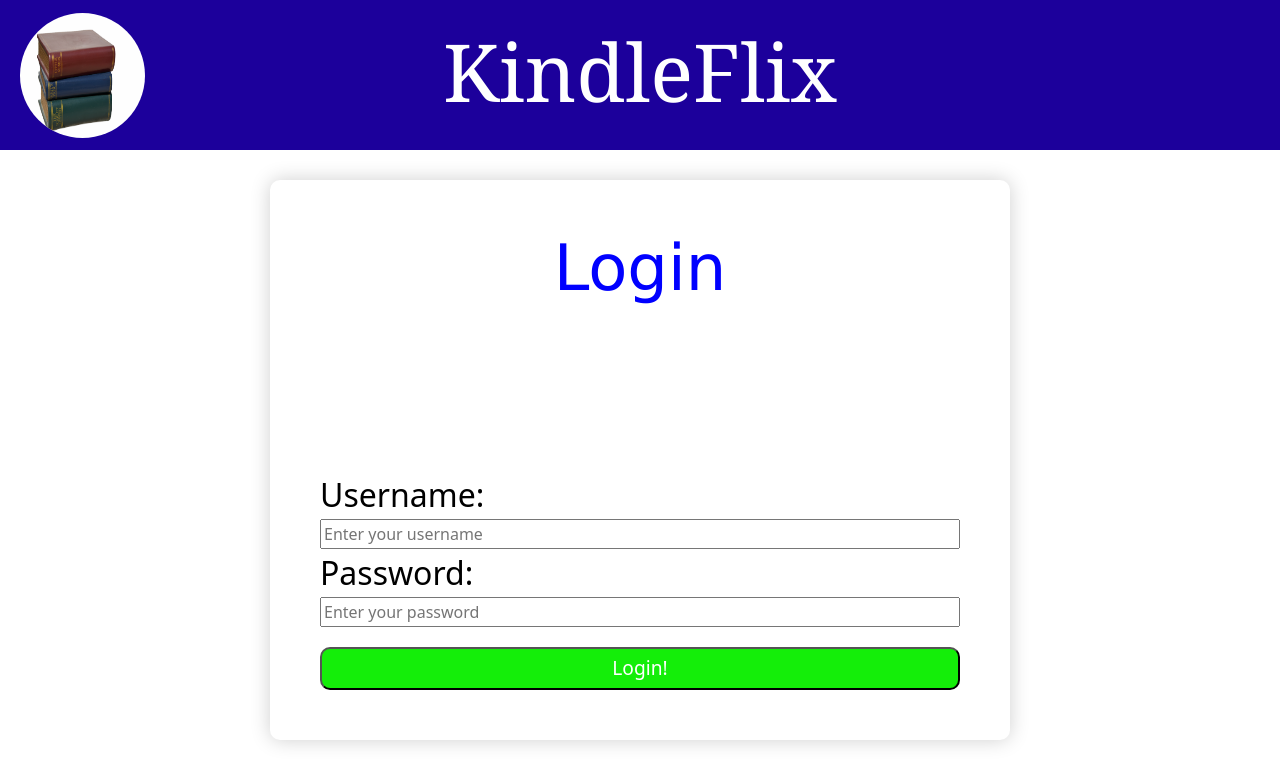
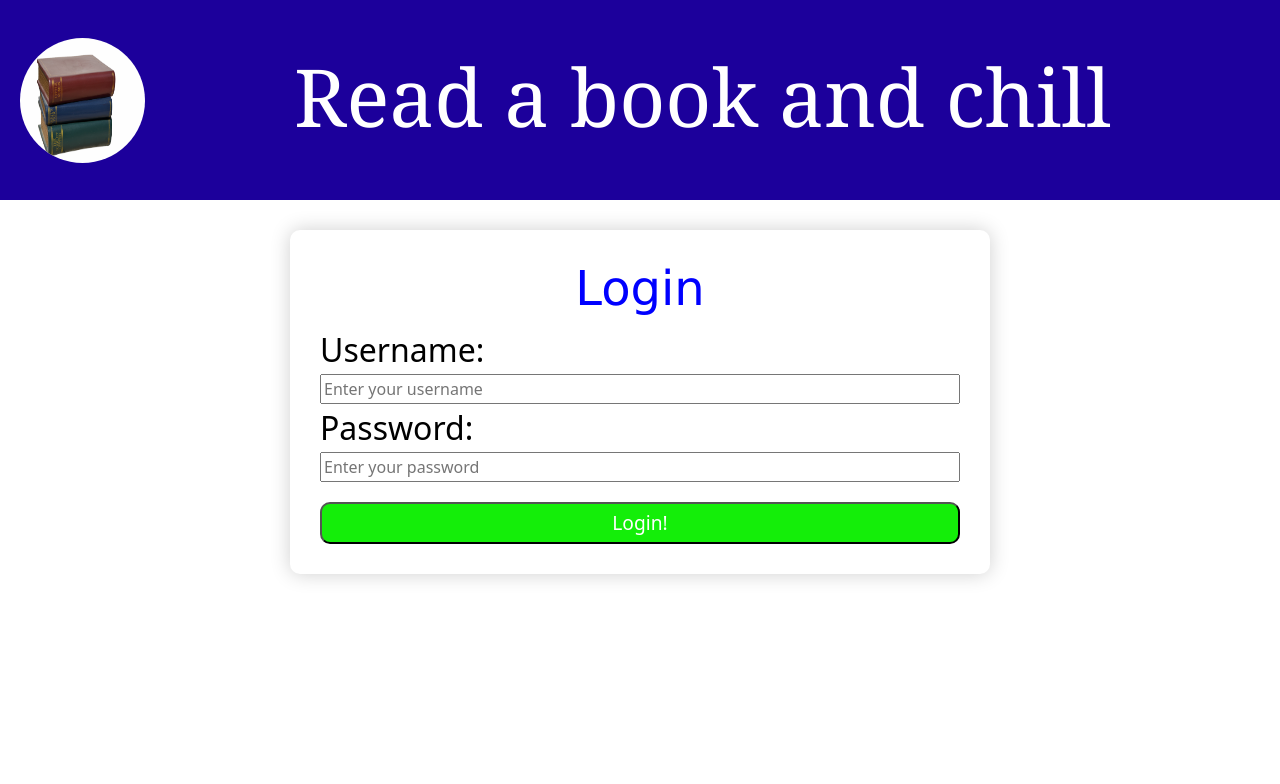
Before and after one commit to 1travelintexan/Read-More-TS, a React (Create React App) app: page /login in a window 1280 px wide. Shown: the top 784 px of the page. Built offline with nearby package versions, Linux system fonts and the light colour scheme; no server answers.

Commit message:
styles added

```diff
--- a/src/App.css
+++ b/src/App.css
@@ -14,8 +14,7 @@ body {
   box-shadow: 0 0 20px rgb(207, 207, 207);
   border-radius: 10px;
   margin-top: 30px;
-  height: 70vh;
-  padding: 50px;
+  padding: 30px;
   display: flex;
   flex-direction: column;
   align-items: center;
@@ -29,7 +28,7 @@ body {
 }
 .landing-page h1 {
   color: blue;
-  font-size: 4rem;
+  font-size: 3rem;
   font-family: Verdana, Geneva, Tahoma, sans-serif;
 }
 .landing-page h3 {
@@ -38,9 +37,9 @@ body {
   border: 1px solid grey;
   box-shadow: 0 0 10px rgb(147, 147, 147);
   text-align: center;
-  padding: 20px;
+  padding: 10px;
   border-radius: 10px;
-  margin: 30px;
+  margin-bottom: 30px;
 }
 .landing-page h3:hover {
   box-shadow: 0 0 20px rgb(72, 72, 72);
@@ -84,19 +83,13 @@ body {
   border-radius: 10px;
 }
 .navbar {
-  width: 100vw;
-  display: flex;
-  align-items: center;
-  justify-content: space-between;
-  height: 150px;
-  background-color: rgb(28, 0, 155);
-}
-.nav-container {
-  position: absolute;
   width: 100%;
   display: flex;
   align-items: center;
   justify-content: center;
+  height: 200px;
+  background-color: rgb(28, 0, 155);
+  padding: 20px;
 }
 .navbar h1 {
   color: white;
@@ -109,18 +102,23 @@ body {
   width: 125px;
   background-color: rgb(254, 254, 254);
   border-radius: 62.5px;
-  margin-left: 20px;
 }
 
 .profile-container {
   display: flex;
   align-items: center;
   justify-content: center;
+  flex-direction: column;
 }
 .profile-container h1 {
   color: blue;
   font-size: 4rem;
   font-family: Verdana, Geneva, Tahoma, sans-serif;
+}
+.profile-image {
+  height: 125px;
+  width: 125px;
+  border-radius: 62.5px;
 }
 
 h3 {
@@ -252,3 +250,23 @@ label {
   border: 3px solid white;
   box-shadow: 4px 4px 8px rgb(49, 49, 230);
 }
+
+.add-book-container {
+  width: 100%;
+  display: flex;
+  justify-content: center;
+  align-items: center;
+  flex-direction: column;
+}
+.add-book-container h1 {
+  margin: 30px;
+  background-color: rgb(166, 102, 22);
+  color: rgb(239, 207, 166);
+  text-shadow: 10px 20px 30px black;
+  padding: 25px 20px 10px 20px;
+  border-radius: 5px;
+  box-shadow: 0 0 20px grey;
+  font-size: 4rem;
+  font-family: fantasy;
+  font-weight: bold;
+}
--- a/src/App.tsx
+++ b/src/App.tsx
@@ -9,12 +9,10 @@ import SignUp from "./Components/Signup";
 import Home from "./Components/Home";
 import Login from "./Components/Login";
 import ProfileImage from "./Components/ProfileImage";
-import { API_URL } from "./config";
-import { TOKEN } from "./config";
+import { API_URL, TOKEN } from "./config";
 import axios from "axios";
 import { useNavigate } from "react-router-dom";
-import { User } from "./Interfaces";
-import { IBook } from "./Interfaces";
+import { User, IBook } from "./Interfaces";
 import "bootstrap/dist/css/bootstrap.min.css";
 
 const App: FC = () => {
@@ -28,24 +26,25 @@ const App: FC = () => {
 
   //did mount useEffect
   useEffect(() => {
-    console.log(
-      "token",
-      TOKEN,
-      API_URL,
-      process.env.BEARER_TOKEN,
-      process.env.REACT_APP_SERVER_URL
-    );
     async function getData() {
       try {
         let userResponse = await axios.get(`${API_URL}/user`, {
           withCredentials: true,
         });
+        if (userResponse.status === 200) {
+          console.log("all good");
           let userDB = {
             _id: userResponse.data._id,
             username: userResponse.data.username,
             imageUrl: userResponse.data.imageUrl,
           };
+          console.log("component did mount", userDB);
           setUser(userDB);
+          navigate("/profile");
+        } else {
+          console.log("Please log in first");
+          navigate("/");
+        }
 
         // const headers = {
         //   Accept: "application/json",
--- a/src/Components/AddBook.tsx
+++ b/src/Components/AddBook.tsx
@@ -27,7 +27,6 @@ function AddBook() {
       pages: pages,
       image: image,
     };
-    console.log("here is the new book", newBook);
     let response = await axios.post(`${API_URL}/api/addbook`, newBook, {
       withCredentials: true,
     });
@@ -47,9 +46,8 @@ function AddBook() {
   //   };
 
   return (
-    <div>
-      {" "}
-      <h3>Add a book here</h3>
+    <div className="add-book-container">
+      <h1>* Add a book here *</h1>
       <div className="header">
         <div className="input-container">
           <label>Book Title:</label>
--- a/src/Components/Navbar.tsx
+++ b/src/Components/Navbar.tsx
@@ -9,15 +9,15 @@ function Navbar({ currentUser }: IProps) {
   return (
     <div className="navbar">
       <img className="logo" src={bookImage} alt="books logo" />
-      <div className="nav-container">
-        <h1>KindleFlix</h1>
+      <div>
+        <h1>Read a book and chill</h1>
       </div>
       <div>
         {currentUser.imageUrl ? (
           <img
             src={currentUser.imageUrl}
             alt="profile pic"
-            style={{ height: "100px" }}
+            className="profile-image"
           />
         ) : null}
       </div>
--- a/src/Components/Profile.tsx
+++ b/src/Components/Profile.tsx
@@ -43,6 +43,9 @@ function Profile({ currentUser, setUser }: IProps) {
         ) : (
           <p>Loading</p>
         )}
+        <Link to="/add-book">
+          <Button variant="outline-secondary">Add Book</Button>{" "}
+        </Link>
       </div>
     </div>
   );
--- a/src/Components/ProfileImage.tsx
+++ b/src/Components/ProfileImage.tsx
@@ -1,4 +1,4 @@
-import React, { Dispatch, SetStateAction } from "react";
+import { Dispatch, SetStateAction } from "react";
 import axios from "axios";
 import { API_URL } from "../config";
 import { User } from "../Interfaces";
@@ -11,7 +11,6 @@ interface IProps {
 function ProfileImage({ setUser }: IProps) {
   const navigate = useNavigate();
 
-  //handle the image form data and setting the user
   function handleUserImage(event: any) {
     event.preventDefault();
     let image = event.target.imageUrl.files[0];
@@ -34,13 +33,14 @@ function ProfileImage({ setUser }: IProps) {
           imageUrl,
         });
 
-        //navigate("/profile");
+        navigate("/profile");
       } catch (err) {
         console.log("There was an error updating your image", err);
       }
     }
     sendImage();
   }
+
   return (
     <div>
       <div>
--- a/src/Components/Signup.tsx
+++ b/src/Components/Signup.tsx
@@ -29,6 +29,7 @@ function SignUp({ onSignUp = () => {} }: FuncProps) {
           placeholder="Enter your username"
           onChange={handleChange}
         />
+
         <label htmlFor="password" style={{ color: "black" }}>
           Password:
         </label>
--- a/src/config.js
+++ b/src/config.js
@@ -1,5 +1,5 @@
 let API_URL = process.env.REACT_APP_SERVER_URL;
-let TOKEN = process.env.TOKEN;
+let TOKEN = process.env.REACT_APP_TOKEN;
 //named export
 export { TOKEN };
 export { API_URL };
```
Also changed, not shown: 1 other file (tests, documents, lock files or other folders). Lines whose indentation alone changed are shown as unchanged.
